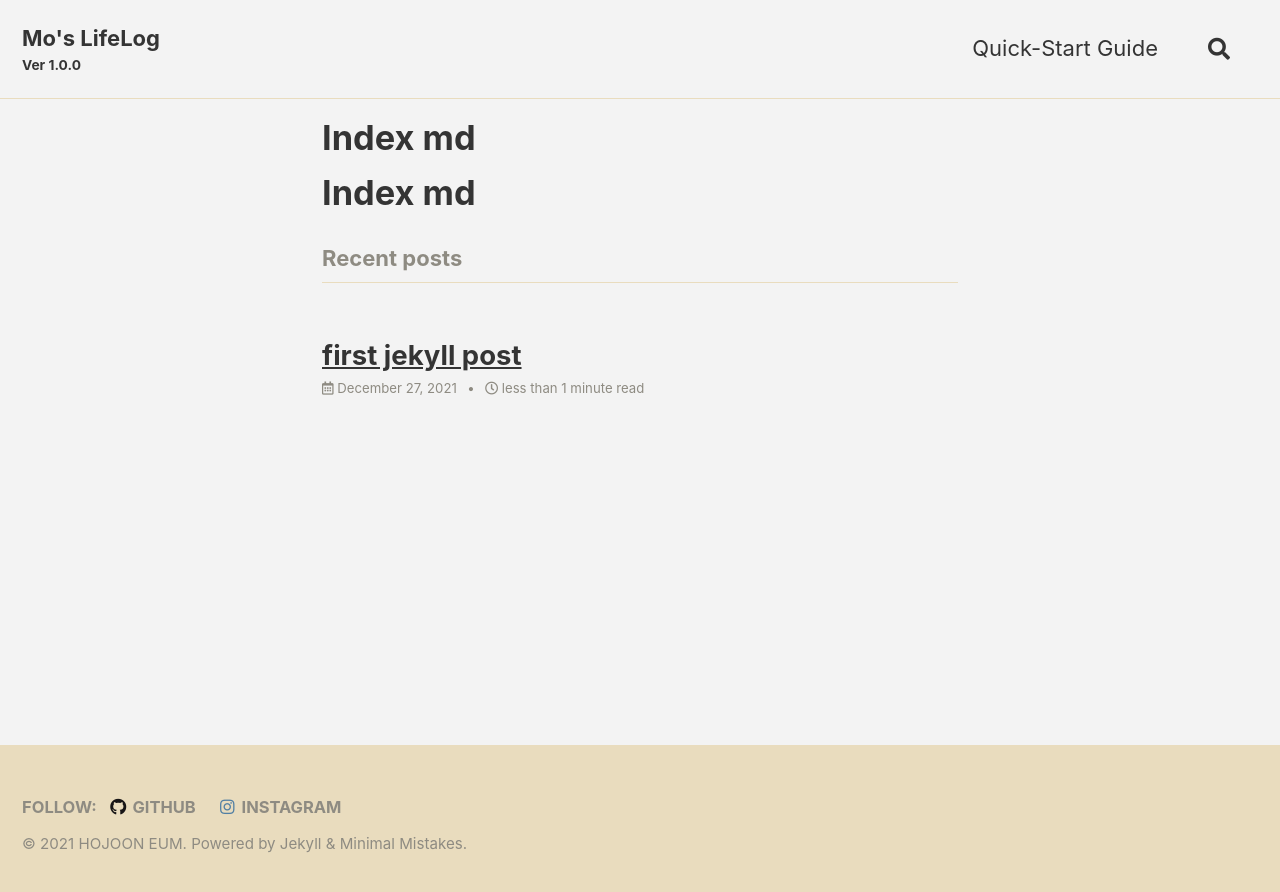
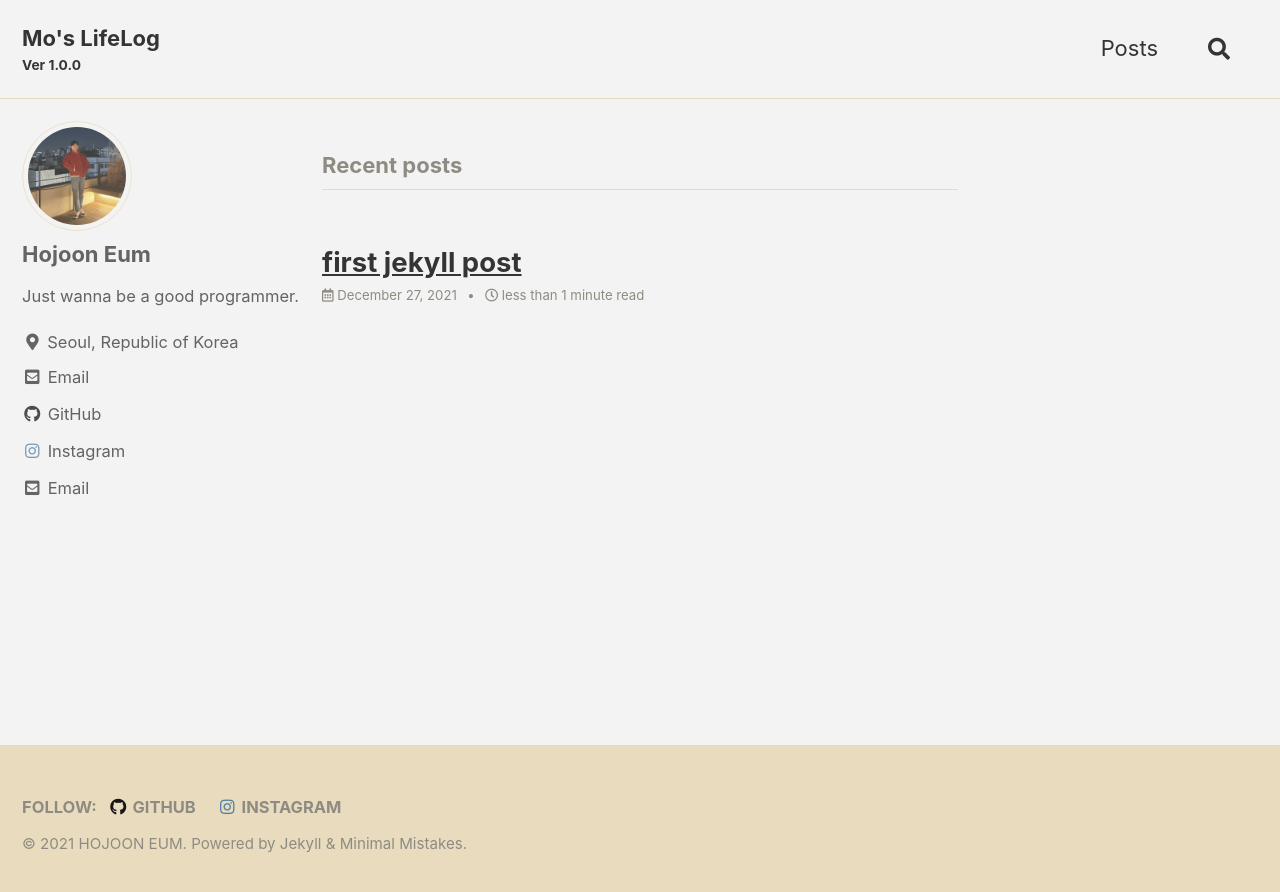
Before and after one commit to minusmo/minusmo.github.io, a Jekyll site: the page built from index.html, in a window 1280 px wide. Shown: the top 892 px of the page. Built offline with Jekyll 4.4.1, drawn with Linux system fonts in a browser that asks for light colours; cached includes are drawn as plain includes; our own code applies the rules of GitHub Pages for plain Markdown files; the list of posts is cut into pages by our own code.

Commit message:
author and navigation config

```diff
--- a/_config.yml
+++ b/_config.yml
@@ -271,3 +271,10 @@
       share: true
       related: true
       show_date: true
+
+  - scope:
+      path: ""
+      type: pages
+    values:
+      layout: single
+      author_profile: true
--- a/_data/navigation.yml
+++ b/_data/navigation.yml
@@ -1,7 +1,7 @@
 # main links
 main:
-  - title: "Quick-Start Guide"
-    url: https://mmistakes.github.io/minimal-mistakes/docs/quick-start-guide/
+  - title: "Posts"
+    url: /_posts/
   # - title: "About"
   #   url: https://mmistakes.github.io/minimal-mistakes/about/
   # - title: "Sample Posts"
--- a/index.html
+++ b/index.html
@@ -1,4 +1,6 @@
 ---
 layout: home
 author_profile: true
+toc: true
+toc_label: "Table of Contents"
 ---
--- a/index.md
+++ /dev/null
@@ -1 +0,0 @@
-# Index md
```
